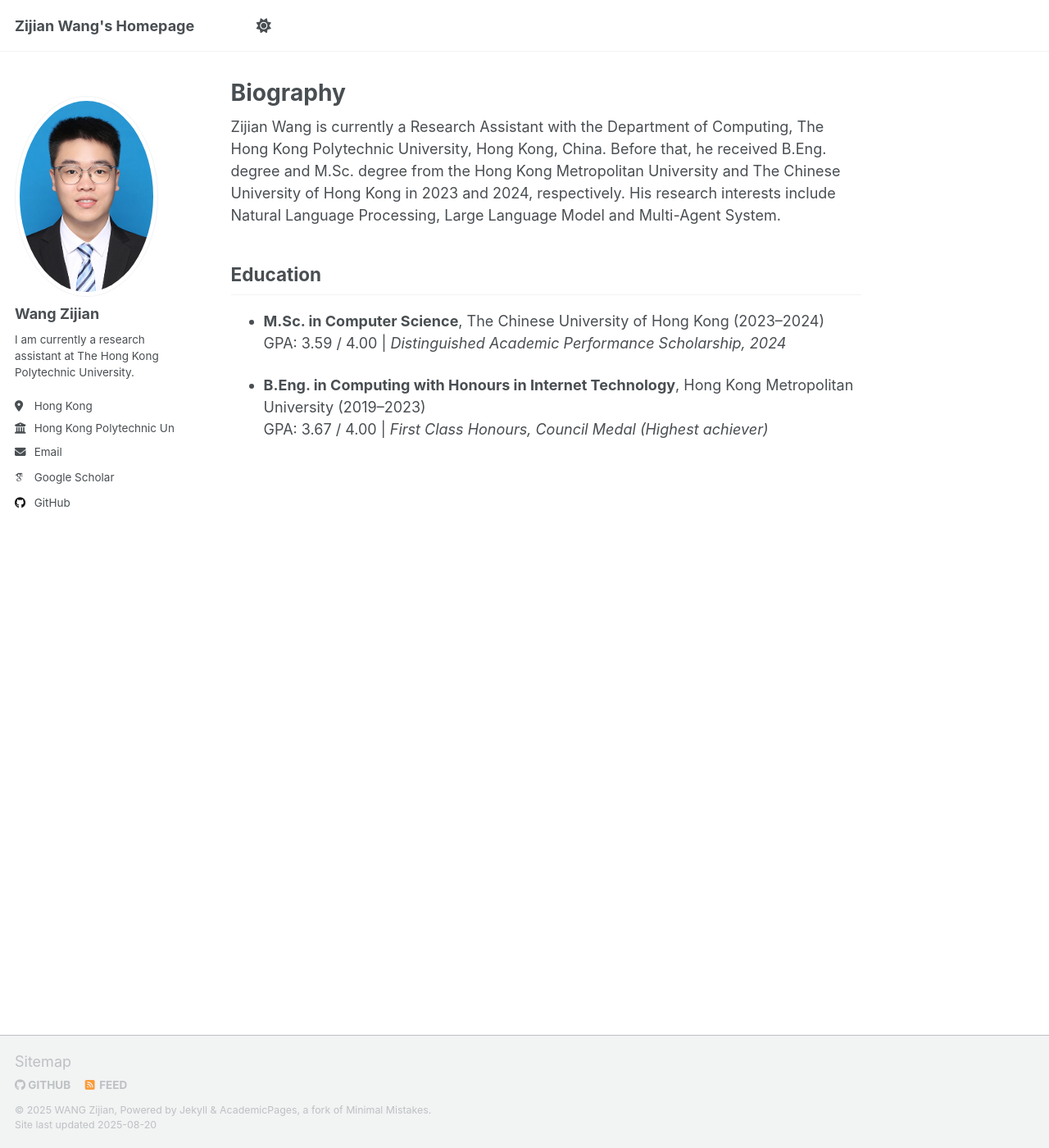
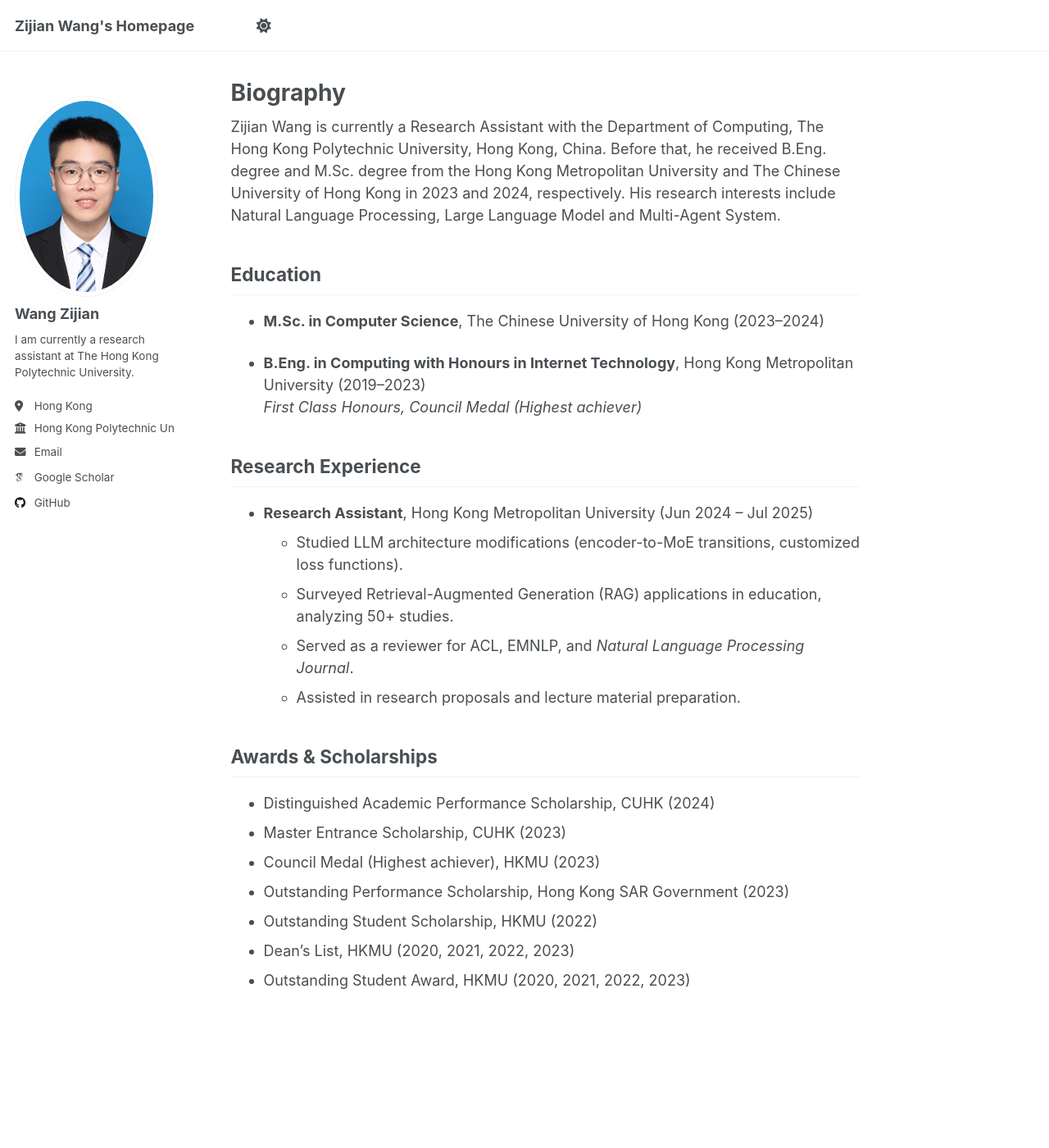
Before and after one commit to DannyWang1922/DannyWang1922.github.io, a Jekyll site: the page built from _pages/about.md, in a window 1280 px wide and 1400 px high. Shown: the whole window at 82% size. Built offline with Jekyll 4.4.1, drawn with Linux system fonts in a browser that asks for light colours; some web fonts are replaced; a script that is not in the unit is left out.

```diff
--- a/_pages/about.md
+++ b/_pages/about.md
@@ -11,7 +11,22 @@ Zijian Wang is currently a Research Assistant with the Department of Computing,
 
 ## Education
 - **M.Sc. in Computer Science**, The Chinese University of Hong Kong (2023–2024)
-  GPA: 3.59 / 4.00 | *Distinguished Academic Performance Scholarship, 2024*
 
 - **B.Eng. in Computing with Honours in Internet Technology**, Hong Kong Metropolitan University (2019–2023)
-  GPA: 3.67 / 4.00 | *First Class Honours, Council Medal (Highest achiever)*
+  *First Class Honours, Council Medal (Highest achiever)*
+
+## Research Experience
+- **Research Assistant**, Hong Kong Metropolitan University (Jun 2024 – Jul 2025)
+  - Studied LLM architecture modifications (encoder-to-MoE transitions, customized loss functions).
+  - Surveyed Retrieval-Augmented Generation (RAG) applications in education, analyzing 50+ studies.
+  - Served as a reviewer for ACL, EMNLP, and *Natural Language Processing Journal*.
+  - Assisted in research proposals and lecture material preparation.
+
+## Awards & Scholarships
+- Distinguished Academic Performance Scholarship, CUHK (2024)
+- Master Entrance Scholarship, CUHK (2023)
+- Council Medal (Highest achiever), HKMU (2023)
+- Outstanding Performance Scholarship, Hong Kong SAR Government (2023)
+- Outstanding Student Scholarship, HKMU (2022)
+- Dean’s List, HKMU (2020, 2021, 2022, 2023)
+- Outstanding Student Award, HKMU (2020, 2021, 2022, 2023)
```
